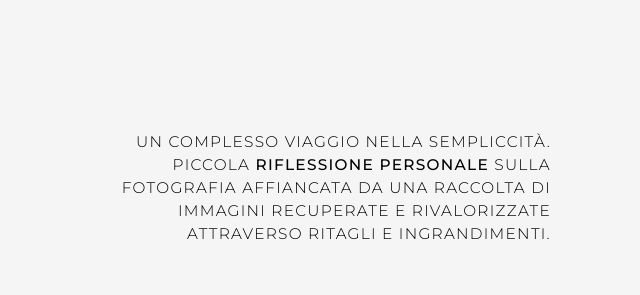
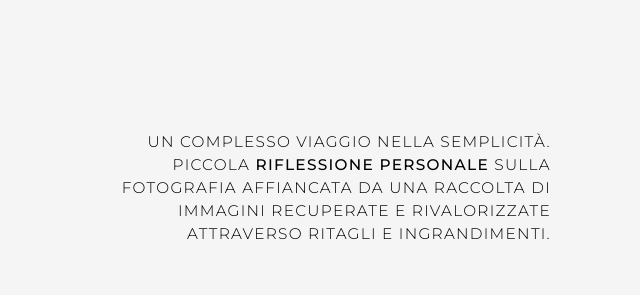
Before and after one commit to tommasobattisti/tommasobattistiph, a plain HTML site: page esclusioni.html in a window 1280 px wide. Shown: the part 1520-1815 px from the top of the page, 601-1241 px from the left. Drawn offline with nearby package versions, Linux system fonts and the light colour scheme.

Commit message:
Update esclusioni.html

```diff
--- a/esclusioni.html
+++ b/esclusioni.html
@@ -55,7 +55,7 @@
                 <h2 class="ilprogetto"><b>/</b>Il Progetto</h2>
             </div>
             <div class="projexplright">
-                <p class="projexpltext">UN COMPLESSO VIAGGIO NELLA SEMPLICCITÀ. PICCOLA <strong>RIFLESSIONE PERSONALE</strong> SULLA FOTOGRAFIA AFFIANCATA DA UNA RACCOLTA DI IMMAGINI RECUPERATE E RIVALORIZZATE ATTRAVERSO RITAGLI E INGRANDIMENTI.</p>
+                <p class="projexpltext">UN COMPLESSO VIAGGIO NELLA SEMPLICITÀ. PICCOLA <strong>RIFLESSIONE PERSONALE</strong> SULLA FOTOGRAFIA AFFIANCATA DA UNA RACCOLTA DI IMMAGINI RECUPERATE E RIVALORIZZATE ATTRAVERSO RITAGLI E INGRANDIMENTI.</p>
             </div>
         </div>
     </section>
```
